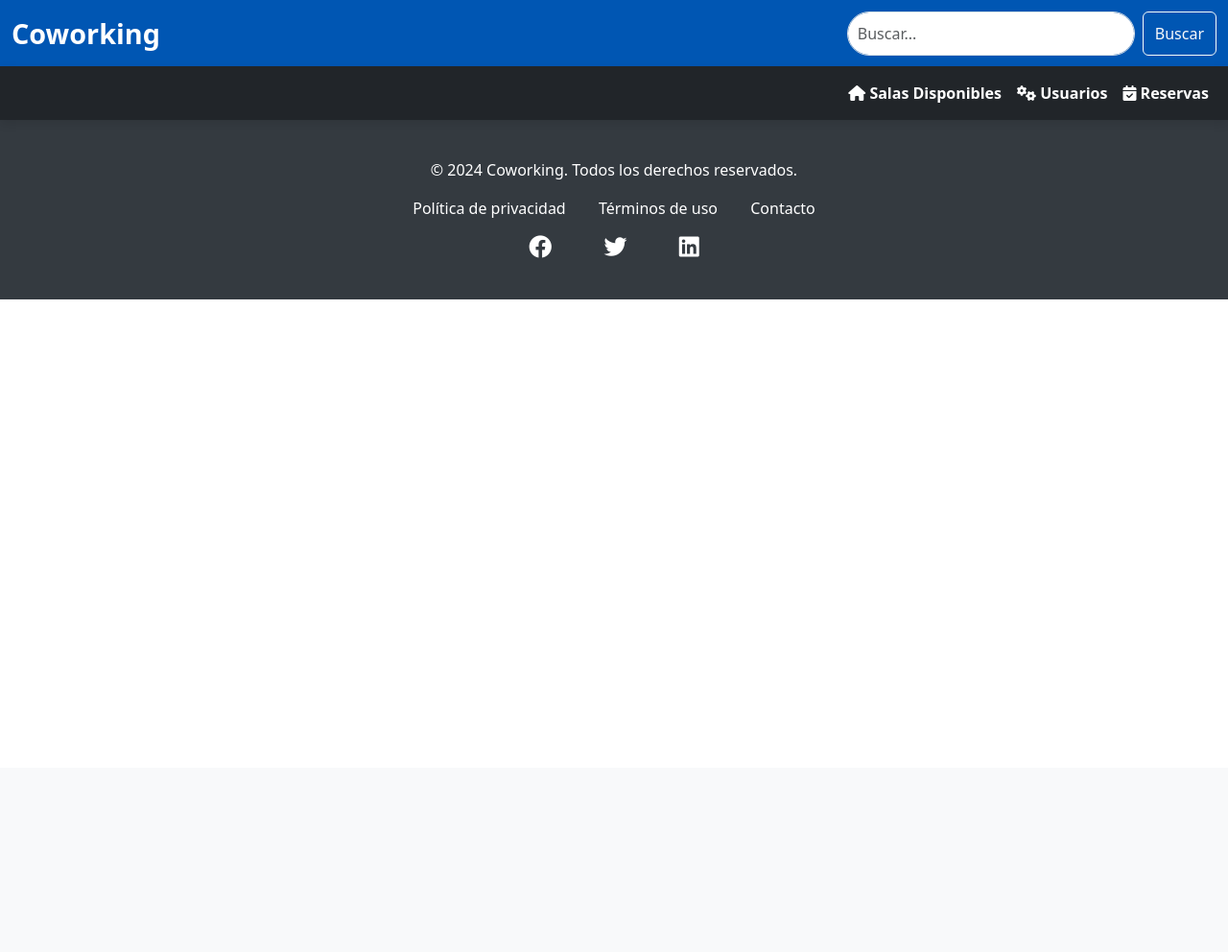
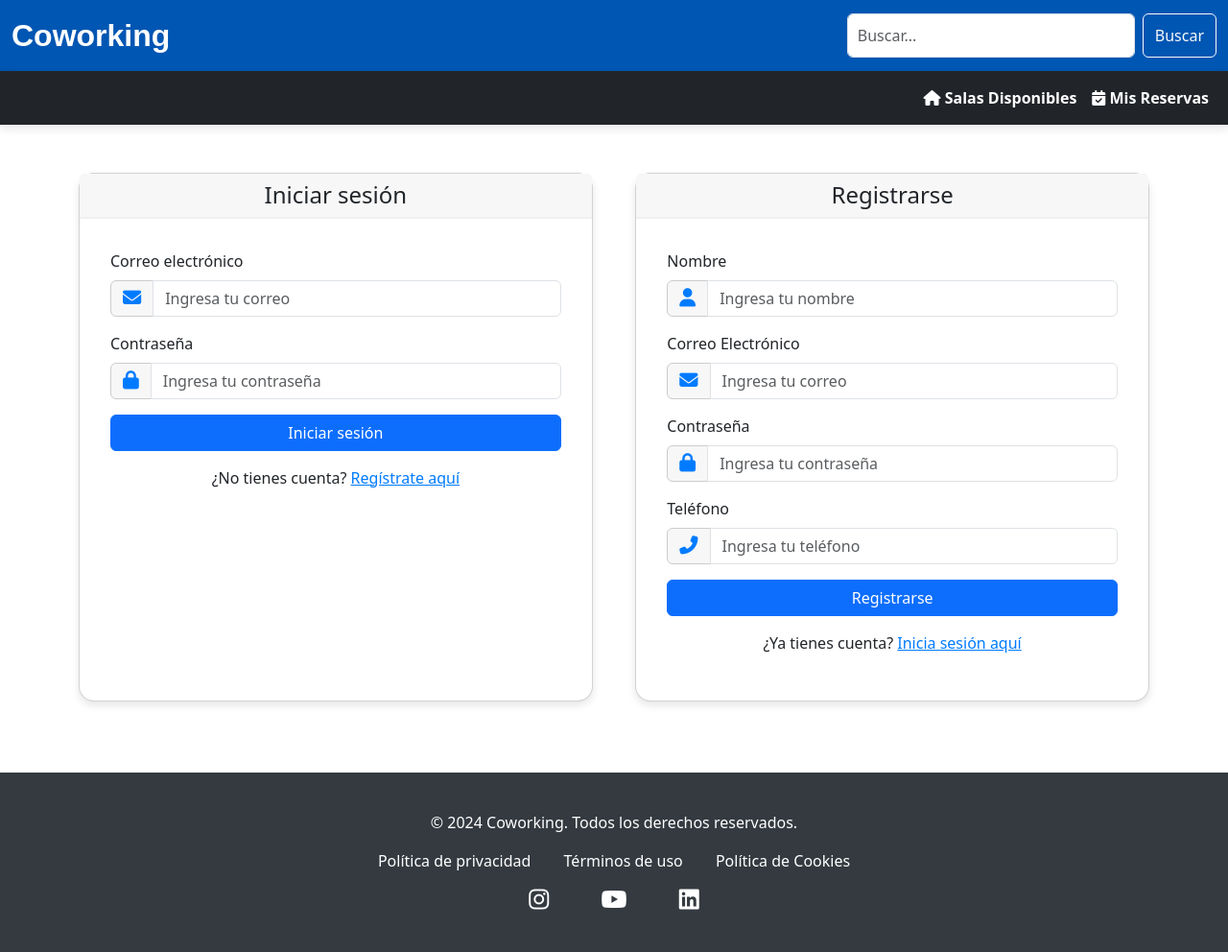
Before and after one commit to alxrgdriguez/php2025, a PHP site: template ejercicios/TM5_Coworking/vistas/VistaLogin.php in a window 1280 px wide. Shown: the whole page at 96% size. Before the commit the page ends 312 px from the top, so only its background shows below. Run offline with PHP 8.4, Linux system fonts and the light colour scheme; the template is opened without the code that fills it, so the values that code supplies are empty; some libraries are stand-ins or nearby versions.

Commit message:
TM5_Coworking_Estructura

```diff
--- a/ejercicios/TM5_Coworking/controladores/controladorReservas.php
+++ b/ejercicios/TM5_Coworking/controladores/controladorReservas.php
@@ -4,6 +4,6 @@ namespace App\controladores;
 
 use App\vistas\VistaReservas;
 
-class ControladorReservas{
+class controladorReservas{
 
 }
--- a/ejercicios/TM5_Coworking/controladores/controladorSalas.php
+++ b/ejercicios/TM5_Coworking/controladores/controladorSalas.php
@@ -6,7 +6,7 @@ use App\vistas\VistaSalas;
 use App\modelos\ModeloSalas;
 use App\vistas\VistaLogin;
 
-class ControladorSalas{
+class controladorSalas{
 
 
 
--- a/ejercicios/TM5_Coworking/modelos/conexionBD.php
+++ b/ejercicios/TM5_Coworking/modelos/conexionBD.php
@@ -27,13 +27,17 @@ class ConexionBD{
     }
 
     /**
-     * Get the value of conexion
+     * Cogemos la conexion a BBDD
      */
     public function getConexion()
     {
         return $this->conexion;
     }
 
+    /**
+     * Cerramos la sesión a BBDD
+     */
+
     public function cerrarConexion() {
         $this->conexion = null;
     }
--- a/ejercicios/TM5_Coworking/vistas/VistaLogin.php
+++ b/ejercicios/TM5_Coworking/vistas/VistaLogin.php
@@ -2,74 +2,86 @@
 
 namespace App\vistas;
 
-class VistaLogin{
-    public static function render($error)
-    {
-        // Incluimos la cabecera
-        include("cabecera.php");
+include "cabecera.php";
 ?>
-
     <div class="container">
         <div class="row justify-content-center">
-                <div class="col-md-6">
+            <div class="col-md-12 form-container">
                 <!-- Formulario de Login -->
-                    <div class="card mt-5">
+                <div class="card card-container">
                     <div class="card-header">
-                            <h4 class="mb-0 text-center">Iniciar sesión</h4>
+                        <h4 class="mb-0">Iniciar sesión</h4>
                     </div>
                     <div class="card-body">
-                            <?php
-                            if (strlen($error) > 0) {
-                                echo "<p class='text-danger'>{$error}</p>";
-                            }
-                            ?>
                         <form method="POST" action="index.php">
                             <div class="mb-3">
                                 <label for="emailLogin" class="form-label">Correo electrónico</label>
+                                <div class="input-group">
+                                    <span class="input-group-text"><i class="fas fa-envelope icon"></i></span>
                                     <input type="email" class="form-control" id="emailLogin" name="email" placeholder="Ingresa tu correo" required>
+                                </div>
                             </div>
                             <div class="mb-3">
                                 <label for="passwordLogin" class="form-label">Contraseña</label>
+                                <div class="input-group">
+                                    <span class="input-group-text"><i class="fas fa-lock icon"></i></span>
                                     <input type="password" class="form-control" id="passwordLogin" name="password" placeholder="Ingresa tu contraseña" required>
+                                </div>
                             </div>
                             <button type="submit" class="btn btn-primary w-100" name="login">Iniciar sesión</button>
                         </form>
+                        <div class="text-center mt-3">
+                            <p>¿No tienes cuenta? <a href="#registerForm" class="toggle-btn">Regístrate aquí</a></p>
+                        </div>
                     </div>
                 </div>
 
-                    <div class="text-center mt-4">
-                        <p>¿No tienes cuenta? <a href="#registro" class="text-decoration-none">Regístrate aquí</a></p>
-                    </div>
-
                 <!-- Formulario de Registro -->
-                    <div class="card mt-5" id="registro">
+                <div class="card card-container" id="registerForm">
                     <div class="card-header">
-                            <h4 class="mb-0 text-center">Registrarse</h4>
+                        <h4 class="mb-0">Registrarse</h4>
                     </div>
                     <div class="card-body">
                         <form method="POST" action="index.php">
                             <div class="mb-3">
                                 <label for="nombreRegistro" class="form-label">Nombre</label>
+                                <div class="input-group">
+                                    <span class="input-group-text"><i class="fas fa-user icon"></i></span>
                                     <input type="text" class="form-control" id="nombreRegistro" name="nombre" placeholder="Ingresa tu nombre" required>
+                                </div>
                             </div>
                             <div class="mb-3">
                                 <label for="emailRegister" class="form-label">Correo Electrónico</label>
+                                <div class="input-group">
+                                    <span class="input-group-text"><i class="fas fa-envelope icon"></i></span>
                                     <input type="email" class="form-control" id="emailRegister" name="email" placeholder="Ingresa tu correo" required>
+                                </div>
                             </div>
                             <div class="mb-3">
                                 <label for="passwordRegister" class="form-label">Contraseña</label>
+                                <div class="input-group">
+                                    <span class="input-group-text"><i class="fas fa-lock icon"></i></span>
                                     <input type="password" class="form-control" id="passwordRegister" name="password" placeholder="Ingresa tu contraseña" required>
+                                </div>
+                            </div>
+                            <div class="mb-3">
+                                <label for="telefonoRegister" class="form-label">Teléfono</label>
+                                <div class="input-group">
+                                    <span class="input-group-text"><i class="fas fa-phone-alt icon"></i></span>
+                                    <input type="tel" class="form-control" id="telefonoRegister" name="telefono" placeholder="Ingresa tu teléfono" required>
+                                </div>
                             </div>
                             <button type="submit" class="btn btn-primary w-100" name="registro">Registrarse</button>
                         </form>
+                        <div class="text-center mt-3">
+                            <p>¿Ya tienes cuenta? <a href="#loginForm" class="toggle-btn">Inicia sesión aquí</a></p>
                         </div>
                     </div>
+                </div>
+
             </div>
         </div>
     </div>
 
     <?php
-        // Incluimos el pie de página
-        include("pie.php");
-    }
-}
+include "pie.php";
--- a/ejercicios/TM5_Coworking/vistas/cabecera.php
+++ b/ejercicios/TM5_Coworking/vistas/cabecera.php
@@ -11,6 +11,7 @@
     <!-- Iconos Bootstrap y Font Awesome -->
     <link href="https://cdn.jsdelivr.net/npm/bootstrap-icons/font/bootstrap-icons.css" rel="stylesheet">
     <link href="https://cdnjs.cloudflare.com/ajax/libs/font-awesome/6.0.0-beta3/css/all.min.css" rel="stylesheet">
+    <script src="https://kit.fontawesome.com/a076d05399.js" crossorigin="anonymous"></script>
     <style>
         .navbar {
             background-color: #0056b3; /* Color de fondo profesional */
@@ -18,13 +19,65 @@
         }
         .navbar-brand {
             font-weight: bold;
-            font-size: 1.8rem;
+            font-size: 2rem;
+            font-family: 'Arial', sans-serif;
             color: #fff;
         }
         .search-input {
             width: 300px;
             border-radius: 25px;
             padding: 10px;
+        }
+        .card-body {
+            padding: 2rem;
+        }
+        .form-control {
+            border-radius: 0.375rem;
+        }
+        .btn {
+            border-radius: 0.375rem;
+        }
+        .card {
+            border-radius: 1rem;
+            box-shadow: 0 4px 8px rgba(0, 0, 0, 0.1);
+        }
+        .card-header {
+            background-color: #f7f7f7;
+            border-bottom: 2px solid #f0f0f0;
+            font-weight: bold;
+            text-align: center;
+        }
+        .form-container {
+            display: flex;
+            margin: 50px;
+            justify-content: space-between;
+            gap: 2rem;
+            flex-wrap: wrap;
+        }
+        .card-container {
+            flex-basis: 48%;
+            margin-bottom: 1.5rem;
+        }
+        .toggle-btn {
+            border: none;
+            background: transparent;
+            color: #007bff;
+            font-size: 1rem;
+            text-decoration: underline;
+        }
+        .toggle-btn:hover {
+            color: #0056b3;
+        }
+        .icon {
+            font-size: 1.2rem;
+            color: #007bff;
+        }
+        .input-group-text {
+            background-color: #f7f7f7;
+            border-color: #ccc;
+        }
+        .form-container .card-body {
+            padding: 2rem;
         }
         .navbar-nav .nav-item .nav-link {
             color: white !important;
@@ -34,6 +87,7 @@
             color: #f8f9fa !important;
             text-decoration: underline;
         }
+
         /* Estilos del Footer */
         footer {
             background-color: #343a40; /* Fondo oscuro */
@@ -85,10 +139,7 @@
                 <a class="nav-link" href="#"><i class="fas fa-home"></i> Salas Disponibles</a>
             </li>
             <li class="nav-item">
-                <a class="nav-link" href="#"><i class="fas fa-cogs"></i> Usuarios</a>
-            </li>
-            <li class="nav-item">
-                <a class="nav-link" href="#"><i class="fas fa-calendar-check"></i> Reservas</a>
+                <a class="nav-link" href="#"><i class="fas fa-calendar-check"></i> Mis Reservas</a>
         </ul>
     </div>
 </nav>
--- a/ejercicios/TM5_Coworking/vistas/pie.php
+++ b/ejercicios/TM5_Coworking/vistas/pie.php
@@ -5,11 +5,11 @@
         <div>
             <a href="#">Política de privacidad</a>
             <a href="#">Términos de uso</a>
-            <a href="#">Contacto</a>
+            <a href="#">Política de Cookies</a>
         </div>
         <div class="social-icons mt-3">
-            <a href="#" target="_blank"><i class="fab fa-facebook"></i></a>
-            <a href="#" target="_blank"><i class="fab fa-twitter"></i></a>
+            <a href="#" target="_blank"><i class="fab fa-instagram"></i></a>
+            <a href="#" target="_blank"><i class="fab fa-youtube"></i></a>
             <a href="#" target="_blank"><i class="fab fa-linkedin"></i></a>
         </div>
     </div>
```
Also changed, not shown: ejercicios/TM5_Coworking/controladores/controladorUsuarios.php (+4 -55 lines), ejercicios/TM5_Coworking/index.php (+4 -23 lines), ejercicios/TM5_Coworking/modelos/ModeloUsuarios.php (+2 -28 lines). Lines whose indentation alone changed are shown as unchanged.
